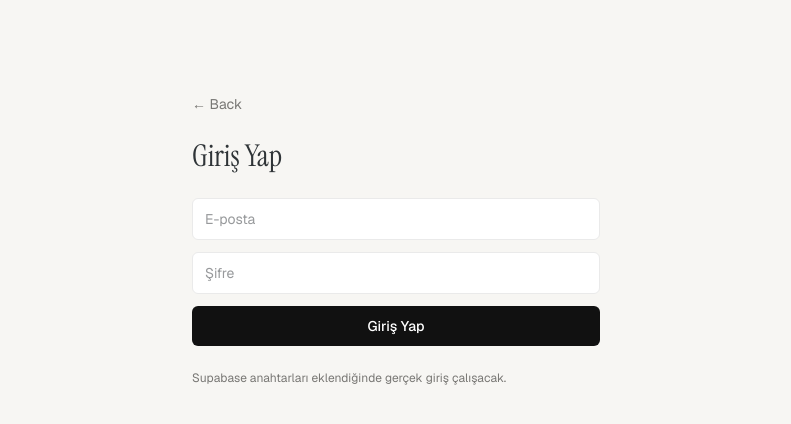
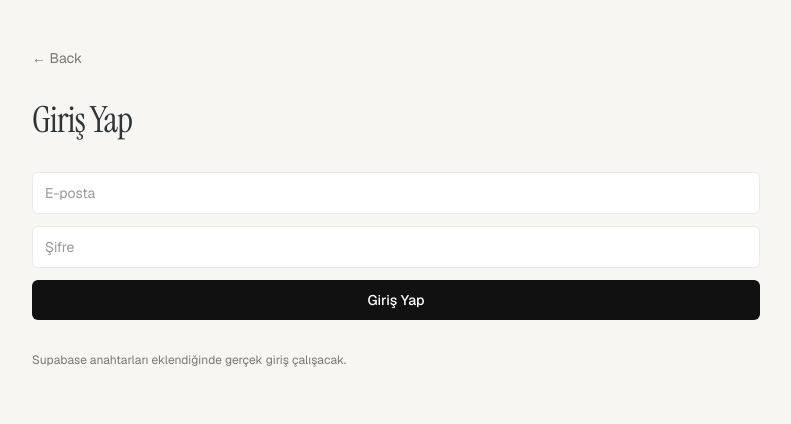
Before and after one commit to TechnoBytee/foody, a Next.js app: page /en/giris in a window 1280 px wide. Shown: the top 424 px of the page, without its empty margins (244-1035 px from the left). Built offline with nearby package versions, Linux system fonts and the light colour scheme.

Commit message:
fix(ui): align login and favorites pages with homepage design
max-w-md -> max-w-3xl, gap-6 -> gap-8, basliklar text-4xl tracking-tight
font-serif'a cekildi, geri linkine hover gecisi eklendi.

```diff
--- a/src/app/[locale]/favoriler/page.tsx
+++ b/src/app/[locale]/favoriler/page.tsx
@@ -9,11 +9,11 @@ export default async function FavorilerPage({
   const { locale } = await params;
   const messages = getMessages(locale);
   return (
-    <main className="mx-auto flex w-full max-w-3xl flex-col gap-6 px-5 py-12">
-      <Link href={`/${locale}`} className="text-sm text-[#787774]">
+    <main className="mx-auto flex w-full max-w-3xl flex-col gap-8 px-5 py-12">
+      <Link href={`/${locale}`} className="text-sm text-[#787774] transition hover:text-[#2F3437]">
         ← {messages.back}
       </Link>
-      <h1 className="font-serif text-3xl">Favoriler</h1>
+      <h1 className="font-serif text-4xl tracking-tight">Favoriler</h1>
       <p className="text-sm text-[#787774]">
         Giriş yaptığınızda favori tarifleriniz burada görünecek.
       </p>
--- a/src/app/[locale]/giris/page.tsx
+++ b/src/app/[locale]/giris/page.tsx
@@ -9,11 +9,11 @@ export default async function GirisPage({
   const { locale } = await params;
   const messages = getMessages(locale);
   return (
-    <main className="mx-auto flex min-h-[60vh] w-full max-w-md flex-col justify-center gap-6 px-5 py-12">
-      <Link href={`/${locale}`} className="text-sm text-[#787774]">
+    <main className="mx-auto flex w-full max-w-3xl flex-col gap-8 px-5 py-12">
+      <Link href={`/${locale}`} className="text-sm text-[#787774] transition hover:text-[#2F3437]">
         ← {messages.back}
       </Link>
-      <h1 className="font-serif text-3xl">Giriş Yap</h1>
+      <h1 className="font-serif text-4xl tracking-tight">Giriş Yap</h1>
       <form className="flex flex-col gap-3" action="#">
         <input
           type="email"
```
